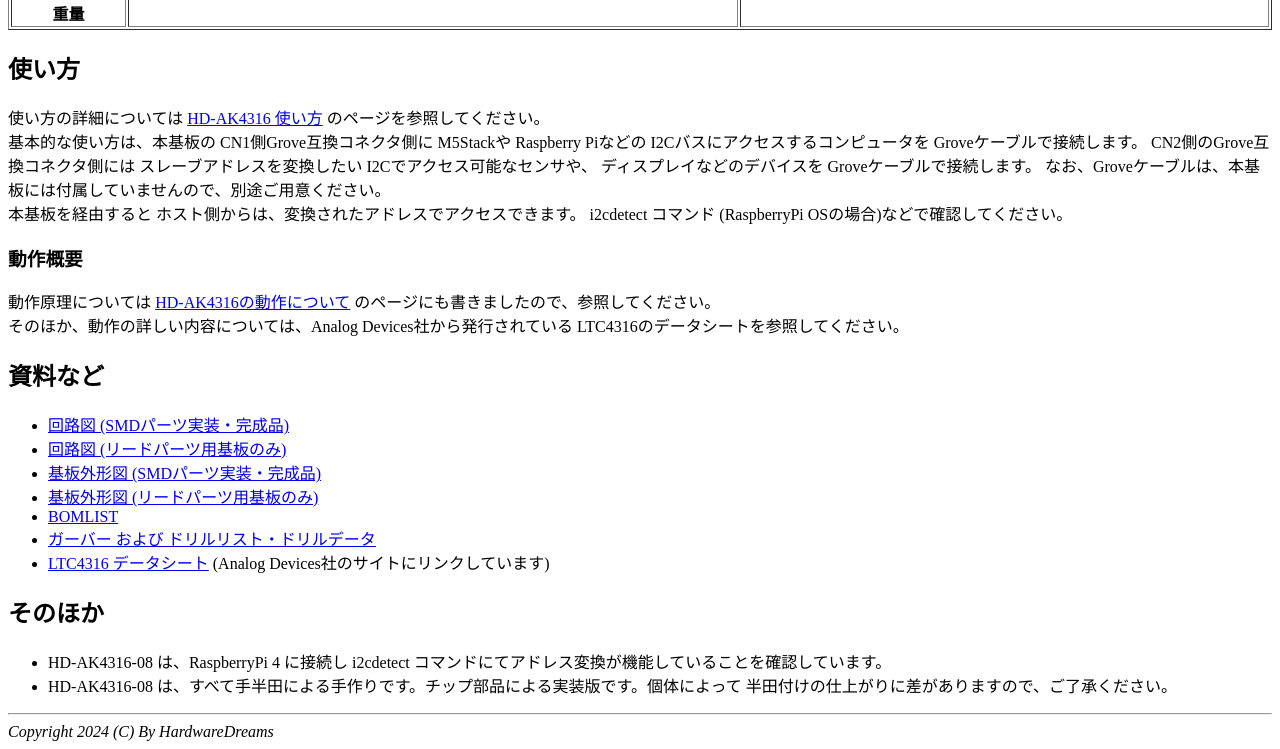
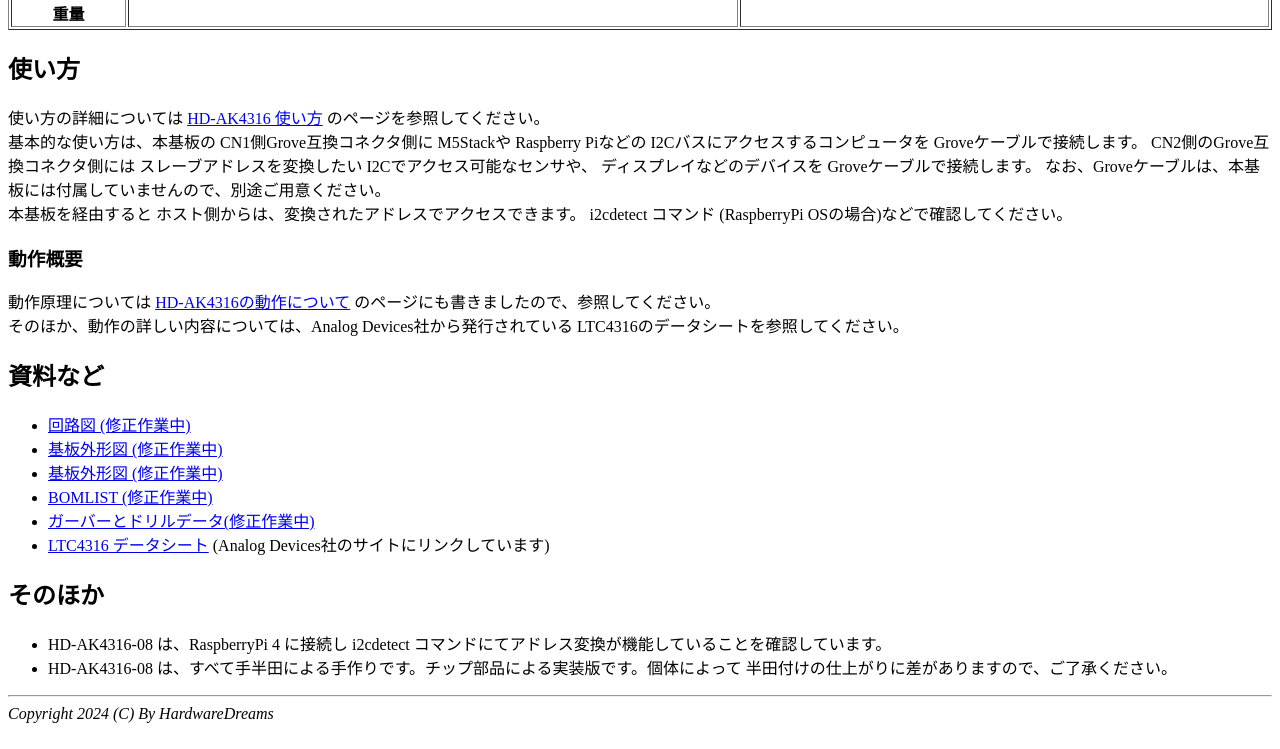
Before and after one commit to hardwaredreams/HD-AK4316, a plain HTML site: page index.html in a window 1280 px wide. Shown: the part 1796-2545 px from the top of the page. Drawn offline with Linux system fonts and the light colour scheme.

Commit message:
update index.html

```diff
--- a/index.html
+++ b/index.html
@@ -163,12 +163,11 @@
    <H2>資料など</H2>
 
  <UL>
-	<LI><a href="documents/HD-AK4316-08_schematic.pdf">回路図 (SMDパーツ実装・完成品)</a></LI>
-	<LI><a href="documents/HD-AK4316-N_schematic.pdf">回路図 (リードパーツ用基板のみ)</a></LI>
-      <LI><a href="documents/HD-AK4316-08-outline.pdf">基板外形図 (SMDパーツ実装・完成品)</a></LI>
-      <LI><a href="documents/HD-AK4316-N-outline.pdf">基板外形図 (リードパーツ用基板のみ)</a></LI>
-      <LI><a href="documents/bomlist.ods">BOMLIST</a></LI>
-      <LI><a href="documents/gerber-drill.zip">ガーバー および ドリルリスト・ドリルデータ</a></LI>
+	<LI><a href="documents/HD-AK4316-XX_schematic.pdf">回路図 (修正作業中)</a></LI>
+      <LI><a href="documents/HD-AK4316-08-outline.pdf">基板外形図 (修正作業中)</a></LI>
+      <LI><a href="documents/HD-AK4316-N-outline.pdf">基板外形図 (修正作業中)</a></LI>
+      <LI><a href="documents/bomlist.ods">BOMLIST (修正作業中)</a></LI>
+      <LI><a href="documents/gerber-drill.zip">ガーバーとドリルデータ(修正作業中)</a></LI>
    <LI><a href="https://www.analog.com/media/en/technical-documentation/data-sheets/4316fa.pdf">LTC4316 データシート</a>
    (Analog Devices社のサイトにリンクしています)
       </LI>
```
